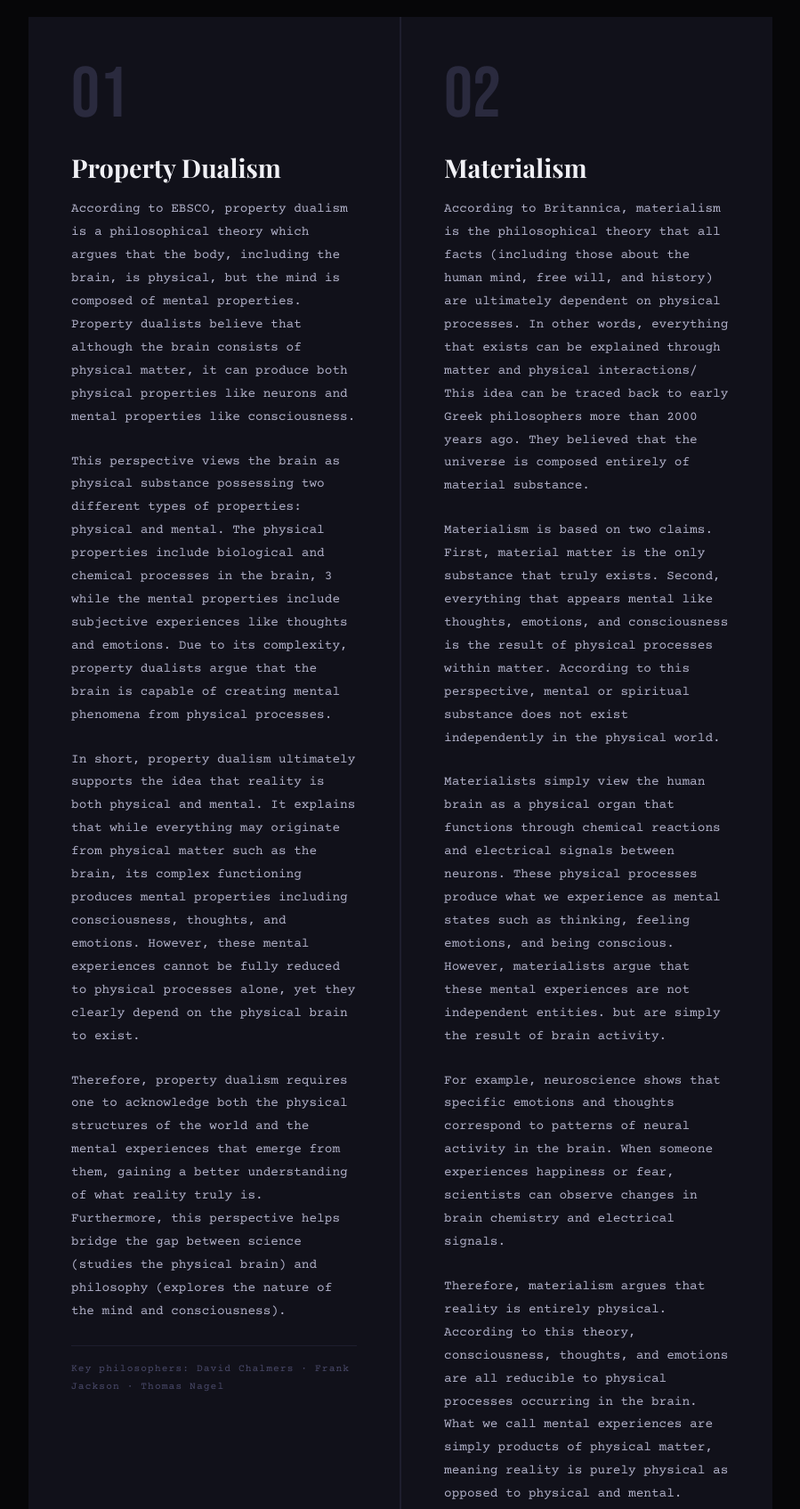
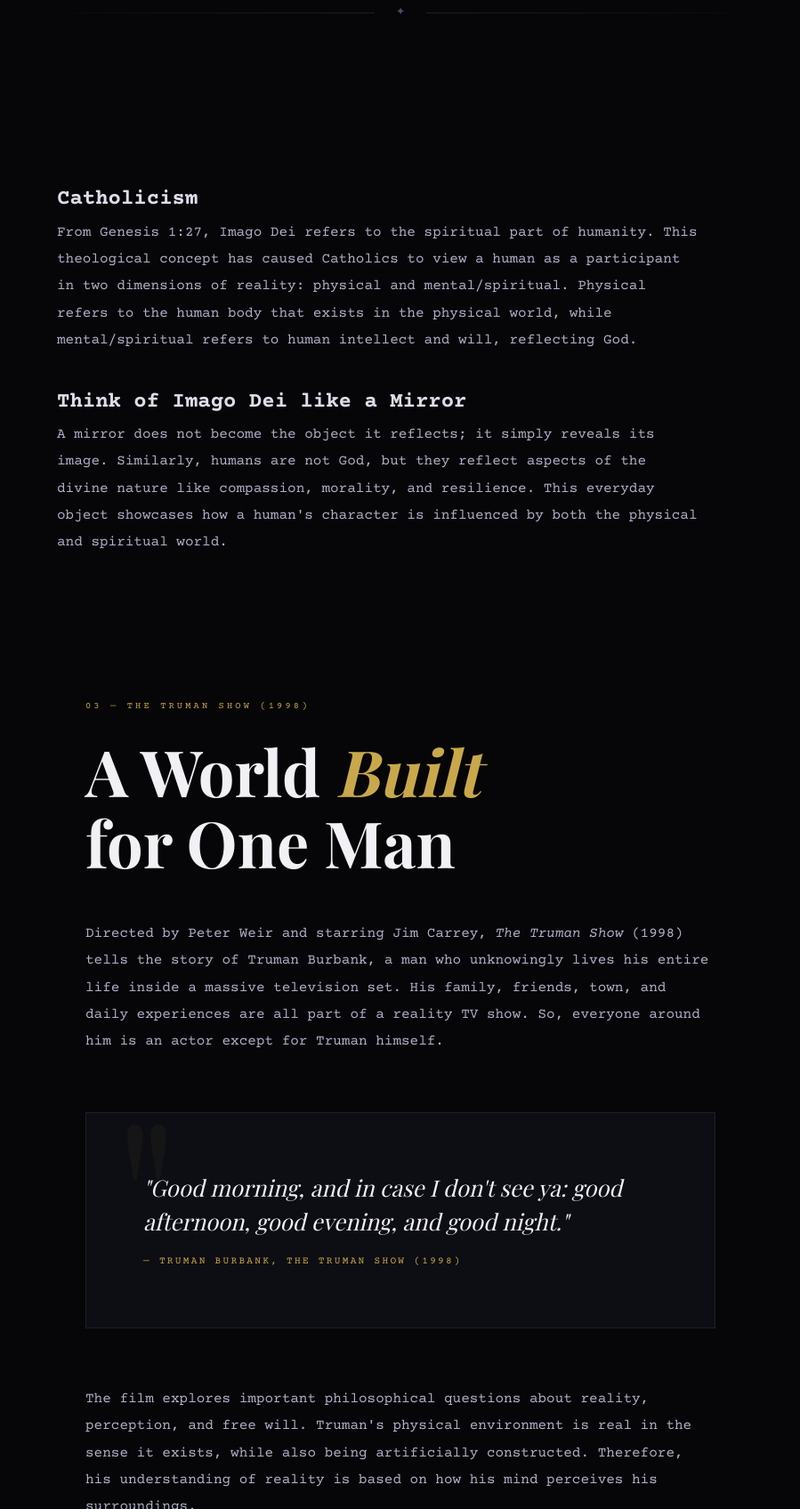
Before and after one commit to robdunc/philproj, a plain HTML site: page index.html in a window 1280 px wide. Shown: the part 4558-6254 px from the top of the page at 89% size, without its empty margins (190-1089 px from the left). Drawn offline with nearby package versions, Linux system fonts and the light colour scheme; a web font is replaced by a local one.

Commit message:
Update index.html

```diff
--- a/index.html
+++ b/index.html
@@ -621,73 +621,18 @@
      No feeling or decision is involved; it is solely predictable interactions governed by physics and chemistry. This everyday object illustrates how mental activity is the result of physical processes, suggesting that
      mental properties are dependent on the physical world.
      <img src="/hero-image2.png.jpeg"/>
-
-
-    <div class="theories-grid">
-      <!-- PROPERTY DUALISM -->
-      <div class="theory-card property">
-        <div class="theory-number">01</div>
-        <div class="theory-name">Property Dualism</div>
-        <p class="theory-body">
-         According to EBSCO, property dualism is a philosophical theory which argues that the body, including the brain, is physical, but the mind is composed of mental properties. Property dualists
-         believe that although the brain consists of physical matter, it can produce both physical properties like neurons and mental properties like consciousness.
-        </p>
-        <p class="theory-body">
-         This perspective views the brain as physical substance possessing two different types of properties: physical and mental. The physical properties include biological and chemical processes in the brain,
-3         while the mental properties include subjective experiences like thoughts and emotions. Due to its complexity, property dualists argue that the brain is capable of creating mental phenomena from physical processes.
-        </p>
-        <p class="theory-body">
-         In short, property dualism ultimately supports the idea that reality is both physical and mental. It explains that while everything may originate from physical matter such as the brain, its complex functioning produces mental properties
-         including consciousness, thoughts, and emotions. However, these mental experiences cannot be fully reduced to physical processes alone, yet they clearly depend on the physical brain to exist.
-       </p>
-       <p class="theory-body">
-         Therefore, property dualism requires one
-         to acknowledge both the physical structures of the world and the mental experiences that emerge from them, gaining a better understanding of what reality truly is. Furthermore, this perspective helps
-         bridge the gap between science (studies the physical brain) and philosophy (explores the nature of the mind and consciousness).
-        </p>
-        <div class="theory-philosopher">
-          Key philosophers: David Chalmers · Frank Jackson · Thomas Nagel
-        </div>
-      </div>
-
-      <!-- MATERIALISM -->
-      <div class="theory-card property">
-        <div class="theory-number">02</div>
-        <div class="theory-name">Materialism</div>
-        <p class="theory-body">
-         According to Britannica, materialism is the philosophical theory that all facts (including those about the human mind, free will, and history) are ultimately dependent on physical processes.
-         In other words, everything that exists can be explained through matter and physical interactions/ This idea can be traced back to early Greek philosophers more than 2000 years ago. They believed
-         that the universe is composed entirely of material substance.
-        </p>
-        <p class="theory-body">
-         Materialism is based on two claims. First, material matter is the only substance that truly exists. Second, everything that appears mental like thoughts, emotions, and consciousness is the result of
-         physical processes within matter. According to this perspective, mental or spiritual substance does not exist independently in the physical world.
-        </p>
-        <p class="theory-body">
-         Materialists simply view the human brain as a physical organ that functions through chemical reactions and electrical signals between neurons. These physical processes produce what we experience
-         as mental states such as thinking, feeling emotions, and being conscious. However, materialists argue that these mental experiences are not independent entities. but are simply the result of brain activity.
-        </p>
-        <p class="theory-body">
-         For example, neuroscience shows that specific emotions and thoughts correspond to patterns of neural activity in the brain. When someone experiences happiness or fear, scientists can observe
-         changes in brain chemistry and electrical signals.
-         </p>
-         <p class="theory-body">
-          Therefore, materialism argues that reality is entirely physical. According to this theory, consciousness, thoughts, and emotions are all reducible to physical processes occurring in
-          the brain. What we call mental experiences are simply products of physical matter, meaning reality is purely physical as opposed to physical and mental.
-         </p>
-        <div class="theory-philosopher">
-          Key philosophers: Thomas Hobbes · Patricia Churchland · Daniel Dennett
-        </div>
-      </div>
-    </div>
     <div class="ornament">✦</div>
 
  <!-- CATHOLICISM PERSPECTIVE -->
 <section id="catholic">
-  <h2 classes="section-title">Catholicism Perspective<em></em></h2>
+  <h2 classes="section-title">Catholicism<em></em></h2>
   <p class="section-body">
    From Genesis 1:27, Imago Dei refers to the spiritual part of humanity. This theological concept has caused Catholics to view a human as a participant in two dimensions of reality: physical
    and mental/spiritual. Physical refers to the human body that exists in the physical world, while mental/spiritual refers to human intellect and will, reflecting God.
+   <h2 classes="section-title">Think of Imago Dei like a Mirror<em></em></h2>
+   <p class="section-body">
+    A mirror does not become the object it reflects; it simply reveals its image. Similarly, humans are not God, but they reflect aspects of the divine nature like compassion, morality, and resilience.
+    This everyday object showcases how a human's character is influenced by both the physical and spiritual world.
 
 <!-- THE TRUMAN SHOW -->
 <section id="truman">
```
